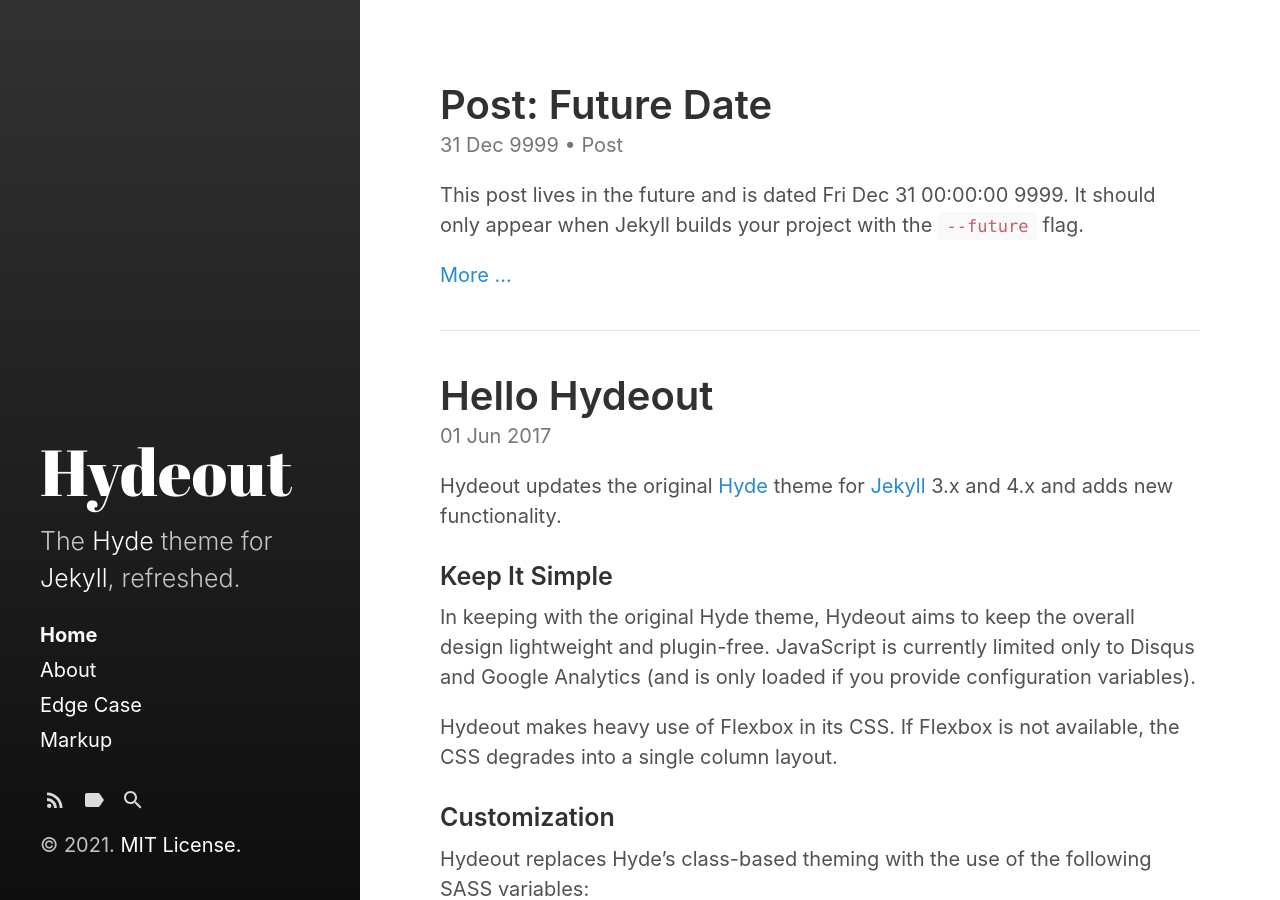
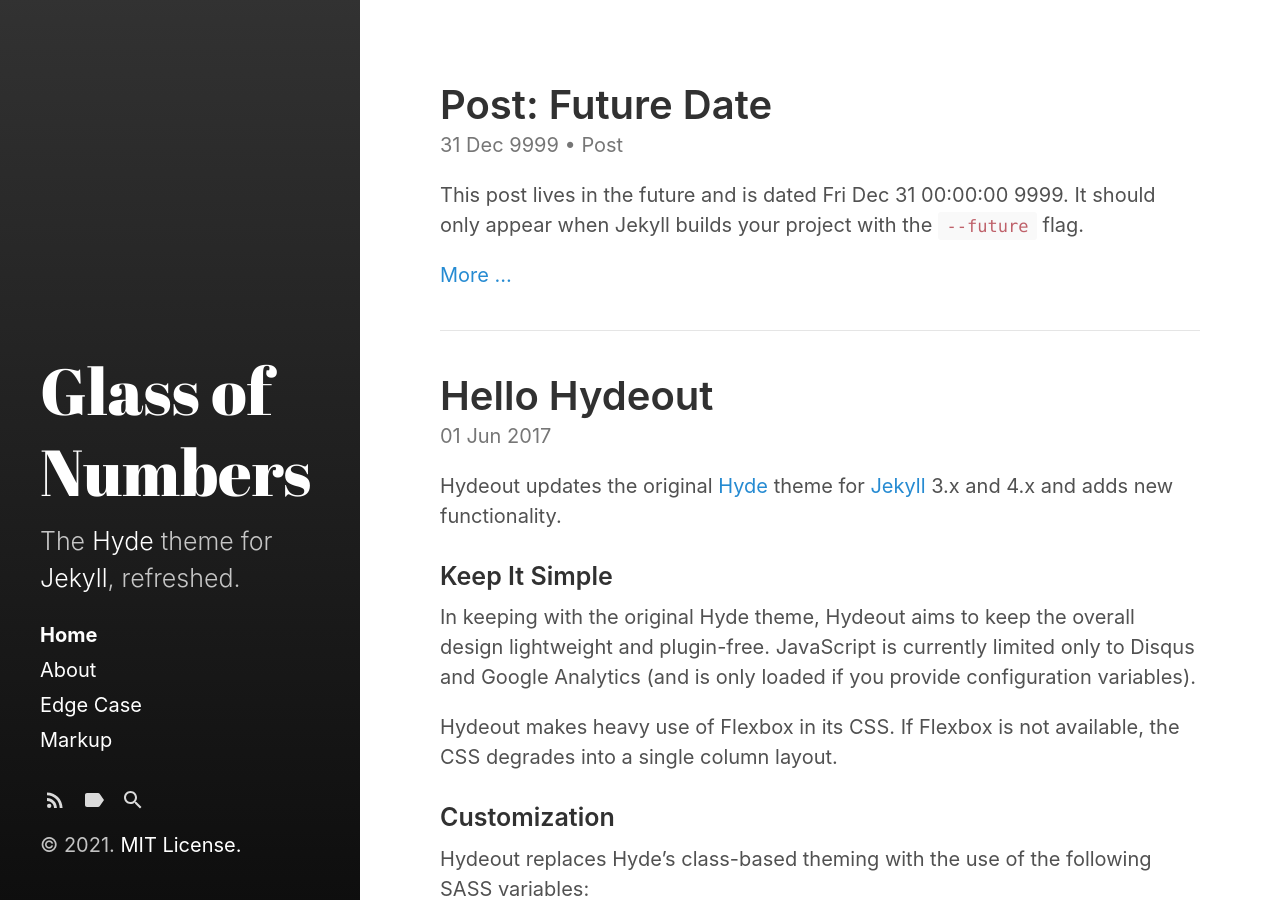
Before and after one commit to mokcak/mokcak.github.io, a Jekyll site: the page built from index.html, in a window 1280 px wide and 900 px high. Built offline with Jekyll 4.4.1, drawn with Linux system fonts in a browser that asks for light colours; the list of posts is cut into pages by our own code.

Commit message:
Update _config.yml

```diff
--- a/_config.yml
+++ b/_config.yml
@@ -4,11 +4,11 @@ highlighter:      rouge
 remote_theme: 	  fongandrew/hydeout
 
 # Setup
-title:            Hydeout
-tagline:          'A Jekyll theme'
+title:            Glass of Numbers
+tagline:          'Math Videos'
 description:      'The <a href="http://hyde.getpoole.com" target="_blank">Hyde</a> theme for <a href="http://jekyllrb.com" target="_blank">Jekyll</a>, refreshed.'
-url:              https://fongandrew.github.io
-baseurl:          '/hydeout'
+url:              https://glassofnumbers.com
+baseurl:          # '/hydeout'
                   # the optional subpath of your site, e.g. "/blog"
                   # NB: This applies to all pages in your Jekyll site.
                   # If you want to move just the blog index pages but keep
@@ -16,8 +16,8 @@ baseurl:          '/hydeout'
                   # sidebar_blog_link below.
 
 author:
-  name:           'Andrew Fong'
-  url:            https://twitter.com/fongandrewc
+  name:           'Glass of Numbers'
+  url:            https://twitter.com/glassofnumbers
 
 paginate:         5
 # paginate_path:    '/page:num'
```
